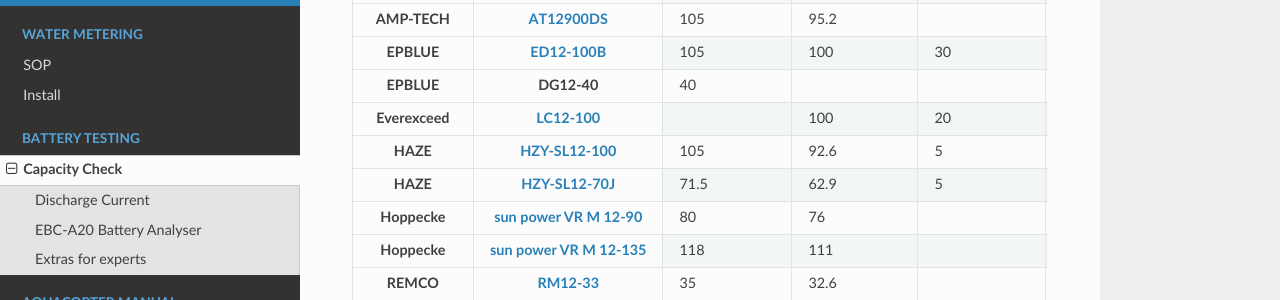
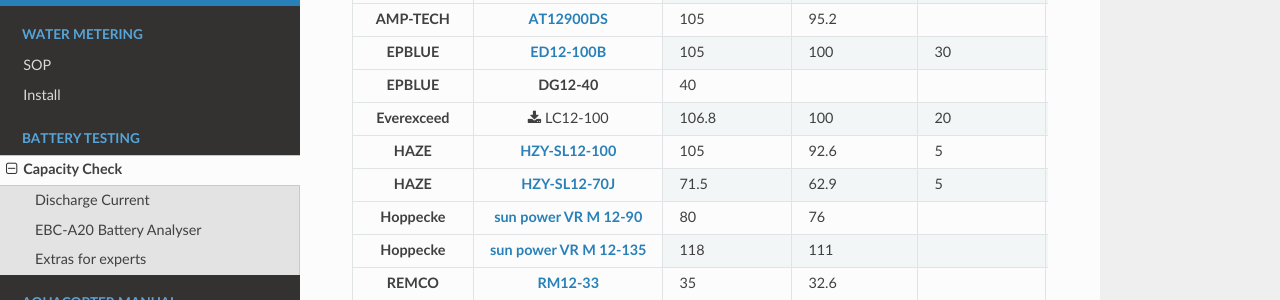
Before and after one commit to conehead23/manual, a Sphinx documentation site: the page built from docs/source/docs/battery.rst, in a window 1280 px wide and 900 px high, scrolled down 848 px. Shown: the part 149-449 px from the top of the window. Built offline with Sphinx 7.4.7 and the Read the Docs theme 2.0.0, drawn with Linux system fonts in a browser that asks for light colours.

Commit message:
added LC12-100

```diff
--- a/docs/source/docs/battery.rst
+++ b/docs/source/docs/battery.rst
@@ -65,6 +65,9 @@
 
 - Use the appropriate label and note down the capacity, health, date, and name
 
+.. image:: /images/battery_label.jpg
+   :target: ../_images/battery_label.jpg
+
 Extras for experts
 ==================
 
--- a/docs/source/files/batteries.csv
+++ b/docs/source/files/batteries.csv
@@ -3,7 +3,7 @@
 AMP-TECH,`AT12900DS <https://www.supercharge.com.au/wp-content/uploads/2019/10/AMP-Tech-Deep-Cycle-Batteries-6pp-A4-Brochure2.pdf>`_,105,95.2,,`$399 <https://superstart.net.nz/agm-deep-cycle-battery-105ah/>`_
 EPBLUE,`ED12-100B <https://www.ablesolar.co.nz/site/ablesolar/ED12-110.pdf>`_,105,100,30,
 EPBLUE,DG12-40,40,,,
-Everexceed,`LC12-100 <https://aasolar.co.nz/wp-content/uploads/2020/04/C12V130AH.pdf>`_,,100,20,`$610 <https://www.cellpower.co.nz/shop/product/345281/everexceed-lc-12-100-100-ahr-12-volt/>`_
+Everexceed, :download:`LC12-100 </files/LC 12-100.pdf>`,106.8,100,20,`$610 <https://www.cellpower.co.nz/shop/product/345281/everexceed-lc-12-100-100-ahr-12-volt/>`_
 HAZE,`HZY-SL12-100 <http://www.hazebattery.com/date/Solar.pdf>`_,105,92.6,5,
 HAZE,`HZY-SL12-70J <http://www.hazebattery.com/date/Solar.pdf>`_,71.5,62.9,5,
 Hoppecke,`sun power VR M 12-90 <https://www.hoppecke.com/fileadmin/Redakteur/Hoppecke-Main/Products-Import/sun_power_vrm_brochure_en.pdf>`_,80,76,,
```
Also changed, not shown: docs/source/images/battery_label.jpg (added), 1 other file.
